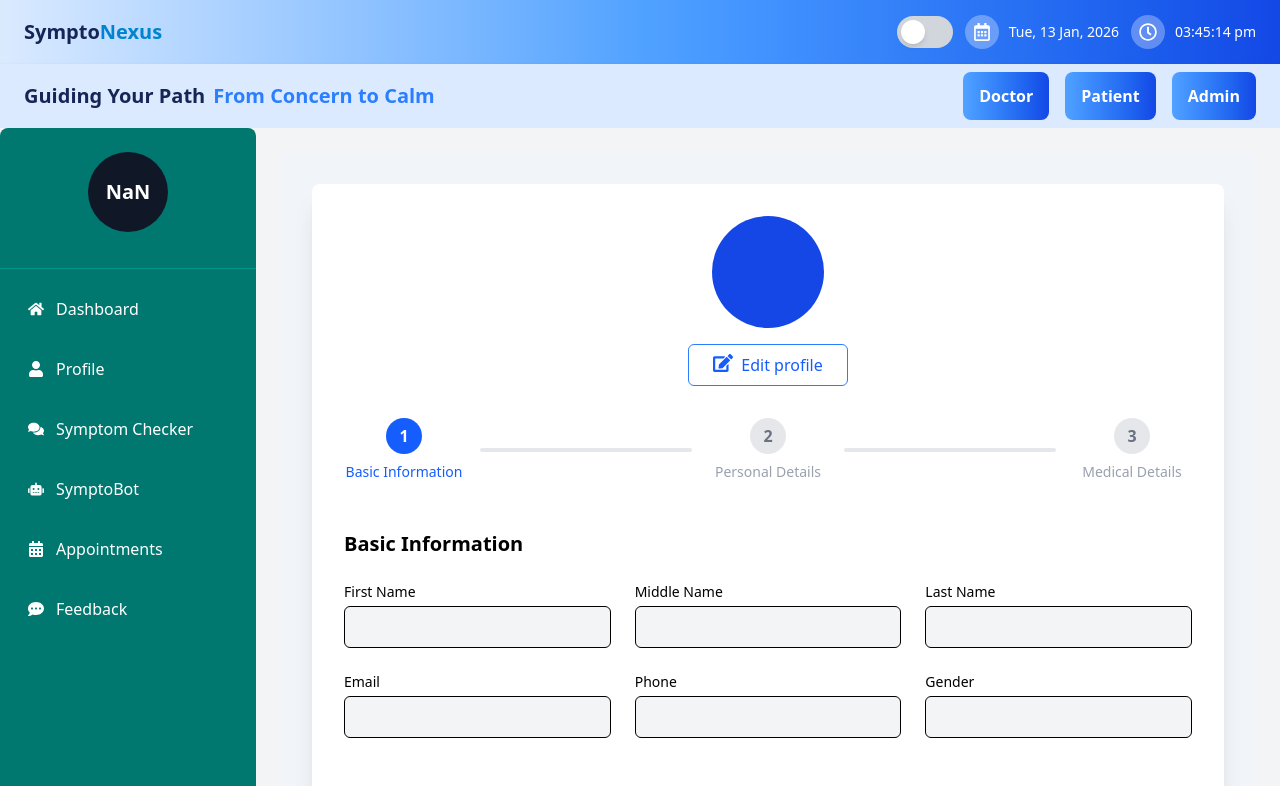
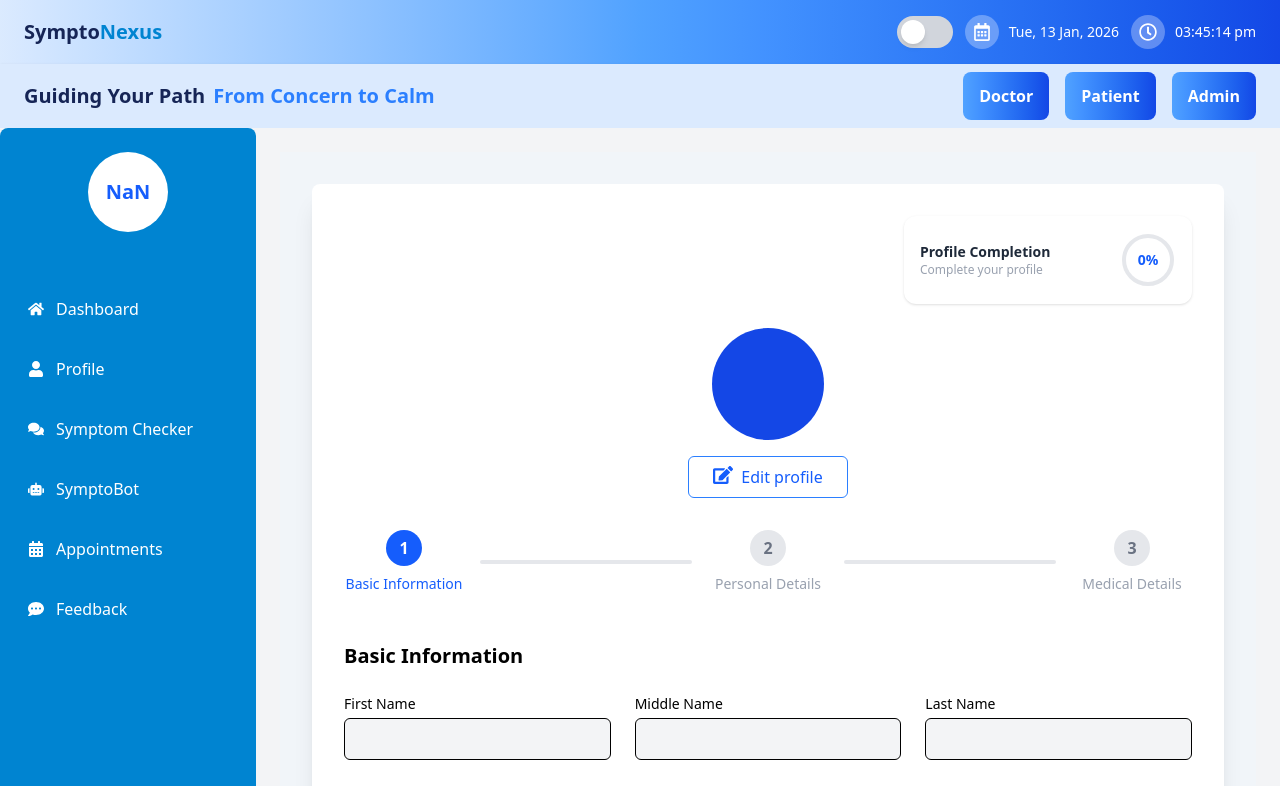
Before and after one commit to Shreya-das2002/final-year-project, a React (Vite) app: page /patient/profile in a window 1280 px wide. Shown: the top 786 px of the page. Built offline with nearby package versions, Linux system fonts and the light colour scheme.

Commit message:
profile update

```diff
--- a/src/Screen/Common/SideNav/PatientNav/index.tsx
+++ b/src/Screen/Common/SideNav/PatientNav/index.tsx
@@ -34,13 +34,13 @@ const PatientNav: React.FC = () => {
   const fullName = `${storedUser.first_name || ""} ${storedUser.middle_name || ""} ${storedUser.last_name || ""}`;
 
   return (
-    <aside className="w-64 bg-teal-700 rounded-lg text-white flex flex-col min-h-screen">
+    <aside className="w-64 bg-sky-600 rounded-lg text-white flex flex-col min-h-screen">
 
       {/* Profile Header */}
-      <div className="p-6 border-b border-teal-600 flex flex-col items-center text-center">
+      <div className="p-6 border-b border-sky-600 flex flex-col items-center text-center">
 
         {/* Avatar */}
-        <div className="w-20 h-20 rounded-full overflow-hidden bg-gray-900 flex items-center justify-center text-white text-xl font-semibold">
+        <div className="w-20 h-20 rounded-full overflow-hidden bg-white flex items-center justify-center text-blue-600 text-xl font-semibold">
           {image ? (
             <img src={image} className="w-full h-full object-cover" />
           ) : (
--- a/src/Screen/Patient/Profile/index.tsx
+++ b/src/Screen/Patient/Profile/index.tsx
@@ -1,4 +1,4 @@
-import React, { useEffect, useState } from "react";
+import React, { useEffect, useState, useRef } from "react";
 import ProfileAvatar from "./ProfileAvatar";
 import toast from "react-hot-toast";
 import { isValidDOB, datePickerStyles, calculateAge } from "../../../Environment";
@@ -20,11 +20,13 @@ interface ProfileData {
   password: string;
   dob: string;
   bloodGroup: string;
-  allergies: string;
+  allergies: string[];
   height: string;
   weight: string;
   currentAddress: string;
   permanentAddress: string;
+  occupation: string;
+  maritalStatus: string;
 }
 
 interface FieldProps {
@@ -44,6 +46,7 @@ const genderMap: Record<number, string> = {
 
 const steps = ["Basic Information", "Personal Details", "Medical Details"];
 
+
 const getInitialProfile = (): ProfileData => {
   const user = JSON.parse(localStorage.getItem("user") || "{}");
 
@@ -57,8 +60,10 @@ const getInitialProfile = (): ProfileData => {
     password: "********",
     dob: "",
     age: "",
+    occupation: "",
+    maritalStatus: "",
     bloodGroup: "",
-    allergies: "",
+    allergies: [],
     height: "",
     weight: "",
     currentAddress: "",
@@ -72,8 +77,26 @@ const Profile: React.FC = () => {
   const [profile, setProfile] = useState<ProfileData>(getInitialProfile);
   const [step, setStep] = useState<number>(1);
   const token = localStorage.getItem("token");
+  const [showAllergyDropdown, setShowAllergyDropdown] = useState(false);
+  const dropdownRef = useRef<HTMLDivElement | null>(null);
 
   useEffect(() => {
+  function handleClickOutside(event: MouseEvent) {
+    if (
+      dropdownRef.current &&
+      !dropdownRef.current.contains(event.target as Node)
+    ) {
+      setShowAllergyDropdown(false);
+    }
+  }
+
+  document.addEventListener("mousedown", handleClickOutside);
+  return () => document.removeEventListener("mousedown", handleClickOutside);
+}, []);
+
+
+  useEffect(() => {
+
     if (!token) return;
 
     fetch("http://localhost:3000/api/patient/profile", {
@@ -92,8 +115,12 @@ const Profile: React.FC = () => {
           gender: genderMap[Number(data.patient?.gender)] || "",
           dob: data.patient_detail?.dob || "",
           age: data.patient_details?.age || "",
+          occupation: data.patient_details?.occupation || "",
+          maritalStatus: data.patient_details?.maritalStatus || "",
           bloodGroup: data.patient_detail?.blood_group || "",
-          allergies: data.patient_detail?.allergies || "",
+          allergies: Array.isArray(data.patient_detail?.allergies)
+            ? data.patient_detail.allergies
+            : [],
           height: data.patient_detail?.height || "",
           weight: data.patient_detail?.weight || "",
           currentAddress: data.patient_detail?.current_address || "",
@@ -101,6 +128,34 @@ const Profile: React.FC = () => {
         }));
       });
   }, [token]);
+
+/* ===== PROFILE COMPLETION ===== */
+
+  const calculateCompletion = () => {
+    const fields = [
+      profile.firstName,
+      profile.lastName,
+      profile.email,
+      profile.phone,
+      profile.gender,
+      profile.currentAddress,
+      profile.permanentAddress,
+      profile.dob,
+      profile.maritalStatus,
+      profile.age,
+      profile.occupation,
+      profile.bloodGroup,
+      profile.height,
+      profile.weight,
+      profile.allergies,
+    ];
+
+    const filled = fields.filter(
+      v => v !== null && v !== undefined && String(v).trim() !== ""
+    ).length;
+
+    return Math.round((filled / fields.length) * 100);
+  };
 
   const handleSave = async (): Promise<void> => {
     if (!isValidDOB(profile.dob)) {
@@ -123,7 +178,41 @@ const Profile: React.FC = () => {
   return (
     <div className="min-h-screen bg-slate-100 p-8">
       <div className="max-w-5xl mx-auto bg-white shadow-xl rounded-lg p-8">
+       {/* PROFILE COMPLETION */}
+        <div className="flex justify-end mb-6">
+          <div className="flex items-center justify-between w-72 bg-white border-transparent transition-shadow hover:shadow-lg hover:shadow-gray-300 rounded-xl p-4 shadow-sm">
+            <div>
+              <p className="text-sm font-semibold text-gray-800">Profile Completion</p>
+              <p className="text-xs text-gray-400">Complete your profile</p>
+            </div>
 
+            <div className="relative w-14 h-14">
+              <svg className="w-full h-full -rotate-90">
+                <circle cx="28" cy="28" r="24" stroke="#e5e7eb" strokeWidth="4" fill="none" />
+                <circle
+                  cx="28"
+                  cy="28"
+                  r="24"
+                  stroke="#2563eb"
+                  strokeWidth="4"
+                  fill="none"
+                  strokeDasharray={2 * Math.PI * 24}
+                  strokeDashoffset={
+                    2 * Math.PI * 24 -
+                    (calculateCompletion() / 100) * 2 * Math.PI * 24
+                  }
+                  strokeLinecap="round"
+                  className="transition-all duration-700"
+                />
+              </svg>
+
+              <span className="absolute inset-0 flex items-center justify-center text-sm font-semibold text-blue-600">
+                {calculateCompletion()}%
+              </span>
+            </div>
+          </div>
+        </div>
+  {/* AVATAR */}
         <ProfileAvatar
           firstName={profile.firstName}
           lastName={profile.lastName}
@@ -200,9 +289,11 @@ const Profile: React.FC = () => {
             />
 
             <div>
-              <label className="block text-sm font-medium mb-1">Date of Birth</label>
-              <LocalizationProvider dateAdapter={AdapterDayjs}>
+              <label className="block  text-sm font-medium mb-1">Date of Birth</label>
+              <LocalizationProvider dateAdapter={AdapterDayjs} adapterLocale="en-gb">
                 <DatePicker
+                format="DD/MM/YYYY"
+
   value={profile.dob ? dayjs(profile.dob) : null}
   onChange={val => {
     const dob = val ? val.format("YYYY-MM-DD") : "";
@@ -213,6 +304,26 @@ const Profile: React.FC = () => {
     });
   }}
   slotProps={{
+    textField: {
+      fullWidth: true,
+      size: "small",
+      sx: {
+        "& .MuiOutlinedInput-root": {
+          borderRadius: "0.375rem", // same as Tailwind rounded-md
+          height: "42px",
+          backgroundColor: "#fff",
+        },
+        "& fieldset": {
+          borderColor: "#d1d5db", // gray-300
+        },
+        "&:hover fieldset": {
+          borderColor: "#2563eb", // blue-600
+        },
+        "& .Mui-focused fieldset": {
+          borderColor: "#2563eb",
+        },
+      },
+    },
     day: {
       sx: {
         borderRadius: datePickerStyles.date.borderRadius,
@@ -243,17 +354,87 @@ const Profile: React.FC = () => {
               )}
             </div>
             <Field label="Age" value={profile.age} disabled />
+
+            <Textarea
+              label="Occupation"
+              value={profile.occupation}
+              onChange={val => setProfile({ ...profile, occupation: val })}/>
+              <div>
+  <label className="block text-sm font-medium mb-1">Marital Status</label>
+  <select
+    value={profile.maritalStatus}
+    onChange={e => setProfile({ ...profile, maritalStatus: e.target.value })}
+    className="w-full px-3 py-3 border rounded-md bg-white"
+  >
+    <option value="">Select status</option>
+    <option value="Single">Single(Never Married)</option>
+    <option value="Married">Married</option>
+    <option value="Divorced">Divorced</option>
+    <option value="Widowed">Widowed</option>
+    <option value="Separated">Separated</option>
+  </select>
 </div>
+          </div>
+
         )}
 
       {step === 3 && (
   <div className="grid grid-cols-2 gap-6">
+
     <Field label="Blood Group" value={profile.bloodGroup}
       onChange={val => setProfile({ ...profile, bloodGroup: val })} />
+
     <Field label="Height" value={profile.height}
       onChange={val => setProfile({ ...profile, height: val })} />
+
     <Field label="Weight" value={profile.weight}
       onChange={val => setProfile({ ...profile, weight: val })} />
+
+    <div className="relative" ref={dropdownRef}>
+      <label className="block text-sm font-medium mb-1">Allergy Types</label>
+
+      <div
+        onClick={() => setShowAllergyDropdown(prev => !prev)}
+        className="w-full px-3 py-2 border rounded-md bg-white cursor-pointer flex flex-wrap gap-1"
+      >
+        {profile.allergies.length ? (
+          profile.allergies.map(item => (
+            <span key={item}
+              className="bg-blue-100 text-blue-700 px-2 py-1 rounded-full text-xs">
+              {item}
+            </span>
+          ))
+        ) : (
+          <span className="text-gray-400 text-sm">Select allergy types</span>
+        )}
+      </div>
+
+      {showAllergyDropdown && (
+        <div className="absolute z-10 mt-1 w-full bg-white border rounded-md shadow-md p-2 space-y-1">
+          {[
+            "Food","Drug / Medication","Environmental","Insect / Sting",
+            "Latex","Pet / Animal","Chemical","Other",
+          ].map(type => (
+            <label key={type}
+              className="flex items-center gap-2 text-sm cursor-pointer hover:bg-gray-50 p-1 rounded">
+              <input
+                type="checkbox"
+                checked={profile.allergies.includes(type)}
+                onChange={e => {
+                  const updated = e.target.checked
+                    ? [...profile.allergies, type]
+                    : profile.allergies.filter(t => t !== type);
+                  setProfile({ ...profile, allergies: updated });
+                }}
+                className="accent-blue-600"
+              />
+              {type}
+            </label>
+          ))}
+        </div>
+      )}
+    </div>
+
   </div>
 )}
 
```
Lines whose indentation alone changed are shown as unchanged.
